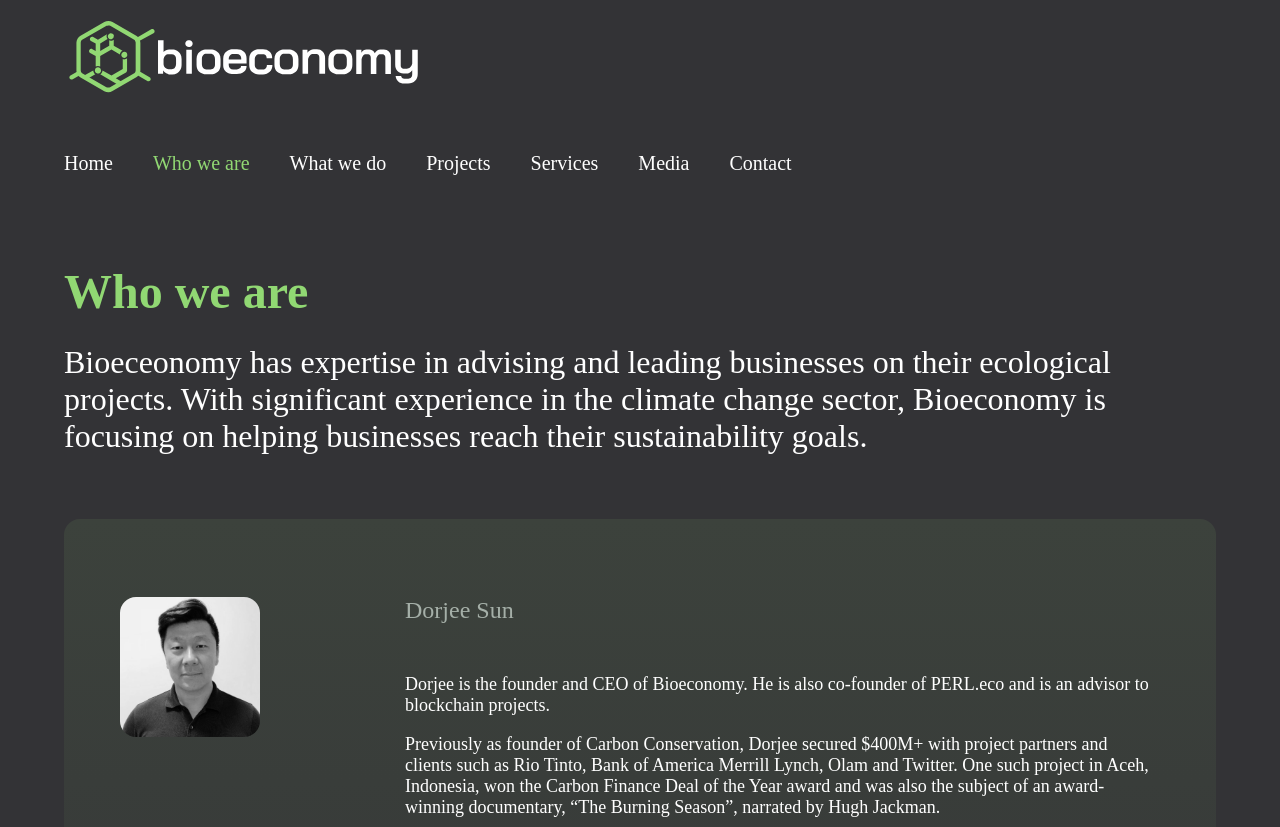
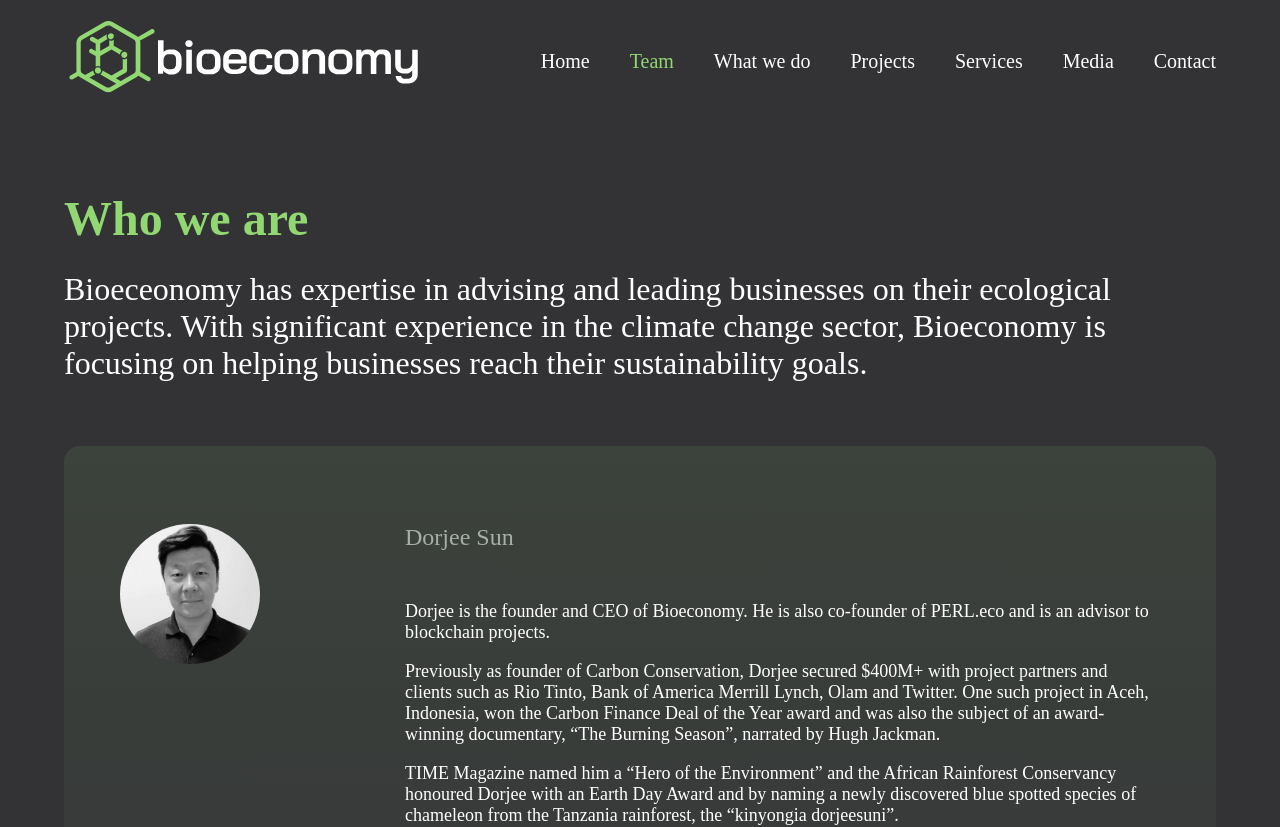
Before and after one commit to perlin-network/perl-bio-website, a React (Create React App) app: page /who in a window 1280 px wide. Shown: the top 827 px of the page. Built offline with nearby package versions, Linux system fonts and the light colour scheme; a web font is replaced by a local one.

Commit message:
feat: add joshua to team & fix services page

```diff
--- a/src/components/Navbar.js
+++ b/src/components/Navbar.js
@@ -14,7 +14,7 @@ export default function Navbar() {
         },
         {
             route:'/who',
-            text:'Who we are'
+            text:'Team'
         },
         {
             route:'/what',
--- a/src/pages/About.js
+++ b/src/pages/About.js
@@ -5,6 +5,7 @@ import UnknownPng from '../assets/About/unknown.png'
 import DorjeePng from '../assets/About/dorjee.png'
 import RalphPng from '../assets/About/ralph.png'
 import markPng from '../assets/About/mark.png'
+import joshuaJpg from '../assets/About/joshua.jpg'
 function About() {
     let aboutInfo=[
         {
@@ -51,6 +52,17 @@ function About() {
             `,
             email:"test@example.com",
             portrait:markPng
+        },
+        {
+            title:"Joshua Ng",
+            content:`Joshua has worked with Himpanzee since 2020, when he successfully co-developed the world’s largest REDD+ project in Indonesia. He completed the carbon project technical work, development, and assisted in the on-site validation of the project.
+
+            Joshua has always been passionate about nature and the outdoors and has spent his education at the intersection of the environment and technology. Educated in molecular biology, with a specialisation in tropical ecology, Joshua’s specialist expertise is in sustainability, carbon project development and biodiversity with a special interest in protecting genetic diversity and ecosystem conservation.
+
+            Joshua has always been an activist in social change. During his university studies, he led a team of 22 undergraduate students to Yangon, Myanmar and achieved project milestones by constructing a section of a school and rebuilding a kitchen walkway. He collaborated with 3 different project teams to create a comprehensive curriculum to Burmese students to comprehend English, Mathematics and Science knowledge.
+            `,
+            email:"test@example.com",
+            portrait:joshuaJpg
         }
     ]
 
@@ -69,7 +81,7 @@ function About() {
                             <Grid item style={{background:" linear-gradient(180deg, #3C423C 0%, rgba(51, 51, 54, 0) 100%)",  borderRadius:"16px",}}>
                                 <Grid container direction='row' justify='space-between' key={i.title}  style={{maxWidth:"100%", marginBottom:"50px", padding:'5% 2%'}}>
                                     <Grid item style={{margin:'20px 3%', }}>
-                                        <img src={i.portrait} alt={UnknownPng} style={{height:'100%', maxHeight:'140px', borderRadius:'16px'}}/>
+                                        <img src={i.portrait} alt={UnknownPng} style={{height:'100%', maxHeight:'140px', borderRadius:'90px', filter:'grayscale(100%)'}}/>
                                     </Grid>
                                     <Grid item style={{maxWidth:'75%',}}>
                                         <p className='grid-title-text' style={{...contentTextStyle, margin:'20px 5%', justifyContent:"flex-start", color:"#A5AFA8"}}>
--- a/src/pages/Services.js
+++ b/src/pages/Services.js
@@ -115,7 +115,7 @@ function Services() {
                 <Grid item>
                     <Grid container direction={useMediaQuery(theme.breakpoints.up('md'))?'row':'row-reverse'} justify='space-around' spacing={5} >
                         <Grid item xs={12} md={6}>
-                            <img className={classes.contentBarImage} src="https://www.himpanzee.com/static/services/it-service2.png" alt='it-services2' style={{  maxWidth:'100%'}}/>
+                            <img className={classes.contentBarImage} src="https://www.himpanzee.com/static/services/it-service2.png" alt='it-services2' style={{width:'100%', maxWidth:'852px', maxHeight:'573px'}}/>
                         </Grid>
                         <Grid item xs={12} md={6}>
                             <Grid className={classes.contentText} container direction='column'>
```
Also changed, not shown: src/assets/About/joshua.jpg (added).
